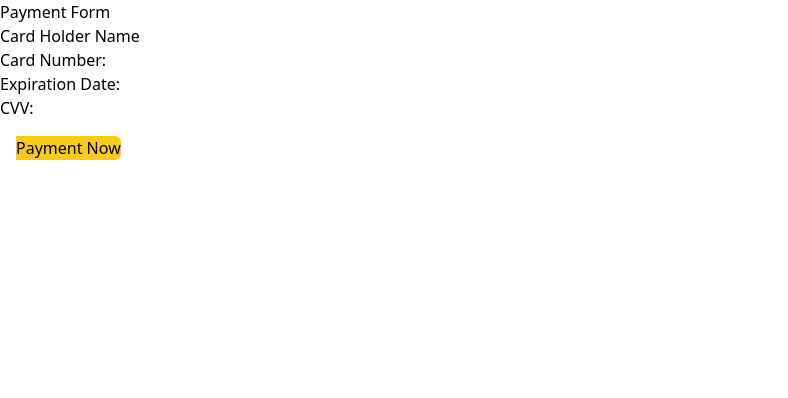
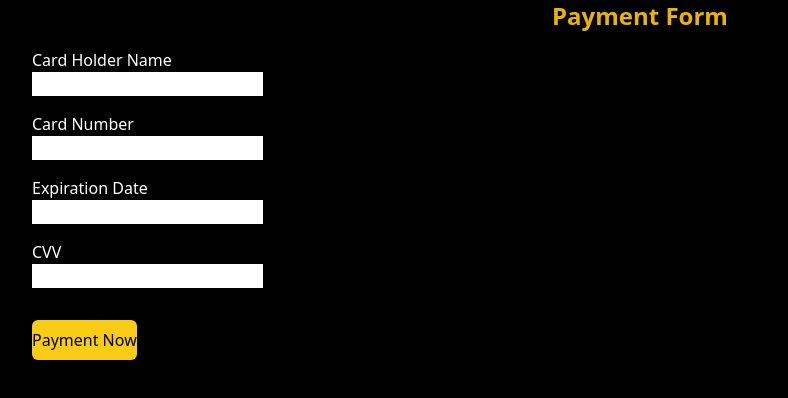
Before and after one commit to abigitin/ParkEase, a React (Vite) app: page /payment in a window 1280 px wide. Shown: the top 398 px of the page, without its empty margins (0-788 px from the left). Built offline with nearby package versions, Linux system fonts and the light colour scheme.

Commit message:
payment page update

```diff
--- a/src/App.jsx
+++ b/src/App.jsx
@@ -1,6 +1,8 @@
 import Login from "./components/Login";
 import Home from "./components/Home";
 import Payment from "./components/Payment";
+
+
 import { BrowserRouter, Route, Routes } from "react-router-dom";
 export default function App() {
   return (
--- a/src/components/Payment.jsx
+++ b/src/components/Payment.jsx
@@ -1,24 +1,23 @@
 import React, { useState } from 'react';
 
-function PaymentForm() {
-  // Define state variables to store form data
+function Payment() {
+
   const [cardHolder, setCardHolderName] = useState('');
   const [cardNumber, setCardNumber] = useState('');
   const [expirationDate, setExpirationDate] = useState('');
   const [cvv, setCvv] = useState('');
 
-  // Handle form submission
+
   const handleSubmit = (e) => {
     e.preventDefault();
 
-    // You can implement payment processing logic here
-    // For simplicity, we'll just log the form data for now
+
     console.log('Card Holder Name:', cardHolder);
     console.log('Card Number:', cardNumber);
     console.log('Expiration Date:', expirationDate);
     console.log('CVV:', cvv);
 
-    // Clear the form fields
+
     setCardHolderName('');
     setCardNumber('');
     setExpirationDate('');
@@ -26,29 +25,31 @@ function PaymentForm() {
   };
 
   return (
-    <div >
-      <h1>Payment Form</h1>
+    <>
+    <div className="bg-black h-screen">
+      <h1 className="text-center text-2xl text-yellow-500 font-bold mb-4">Payment Form</h1>
       <form onSubmit={handleSubmit}>
-      <div>
-        <label htmlFor="cardHolder">Card Holder Name</label>
+      <div className="mx-8 mb-4">
+        <label htmlFor="cardHolder" className="block text-white font-medium">Card Holder Name</label>
         <input type="text" id="cardHolder" value={cardHolder} onChange={(e)=> setCardHolderName(e.target.value)} required/>
       </div>
-        <div>
-          <label htmlFor="cardNumber">Card Number:</label>
+        <div className="mx-8 mb-4">
+          <label htmlFor="cardNumber" className="block text-white font-medium">Card Number</label>
           <input type="text" id="cardNumber"  value={cardNumber} onChange={(e) => setCardNumber(e.target.value)} required  />
         </div>
-      <div>
-          <label htmlFor="expirationDate">Expiration Date:</label>
+      <div className="mx-8 mb-4">
+          <label htmlFor="expirationDate" className="block text-white font-medium">Expiration Date</label>
           <input  type="text" id="expirationDate" value={expirationDate} onChange={(e) => setExpirationDate(e.target.value)}  required />
        </div>
-        <div>
-          <label htmlFor="cvv">CVV:</label>
+        <div className="mx-8 mb-4">
+          <label htmlFor="cvv" className="block text-white font-medium">CVV</label>
           <input  type="text"  id="cvv" value={cvv} onChange={(e) => setCvv(e.target.value)} required  />
         </div>
-        <button className="bg-yellow-400 rounded-r-md m-4" type="submit">Payment Now</button>
+        <button className="bg-yellow-400 rounded-md py-2 mx-8 m-4" type="submit">Payment Now</button>
       </form>
     </div>
+    </>
   );
 }
 
-export default PaymentForm;
+export default Payment;
```
